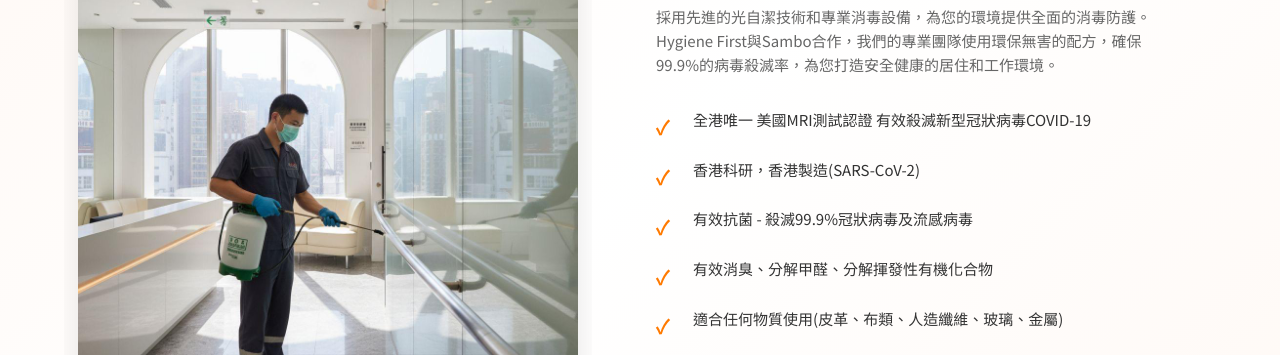
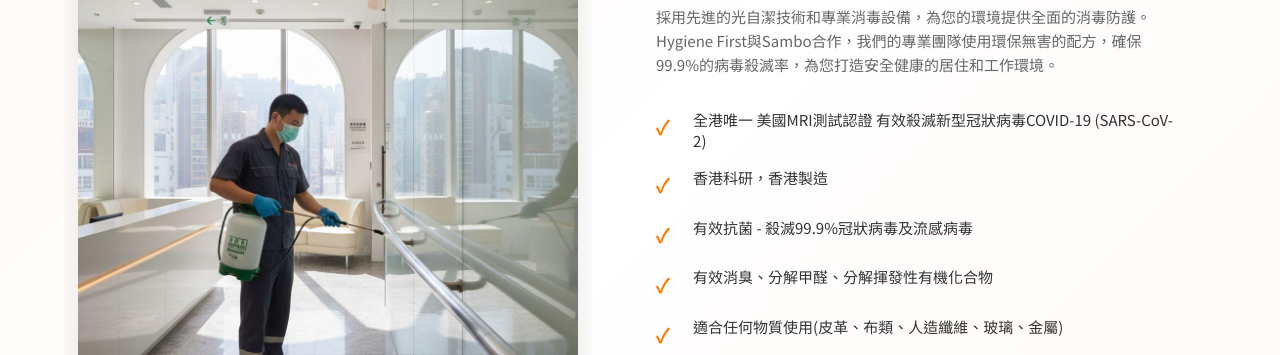
Before and after one commit to GoldCityStudio/hygienefirst_tvp, a website: page disinfection-epidemic-prevention.html in a window 1280 px wide. Shown: the part 305-660 px from the top of the page. Drawn offline with Linux system fonts and the light colour scheme.

```diff
--- a/disinfection-epidemic-prevention.html
+++ b/disinfection-epidemic-prevention.html
@@ -39,8 +39,7 @@
 
     <!-- Google Search Console Verification -->
     <meta name="google-site-verification" content="XXXXXXXXXXXXXXXXXXXXXXXXXXXXXXXXXXXXXXXX" />
-
-    <!-- Structured Data for Service -->
+        <!-- Structured Data for Service -->
     <script type="application/ld+json">
     {
         "@context": "https://schema.org",
@@ -146,11 +145,11 @@
                     <div class="benefits-list mobile-health-benefits-list" style="margin-bottom: 2rem;">
                         <div style="display: flex; align-items: flex-start; margin-bottom: 1rem;">
                             <span style="color: #FF7A00; margin-right: 1.5rem; font-size: 1.2rem; margin-top: 0.2rem; font-weight: bold;">✓</span>
-                            <span style="font-size: 15px; line-height: 1.4; color: #333;">全港唯一 美國MRI測試認證 有效殺滅新型冠狀病毒COVID-19</span>
+                            <span style="font-size: 15px; line-height: 1.4; color: #333;">全港唯一 美國MRI測試認證 有效殺滅新型冠狀病毒COVID-19 (SARS-CoV-2)</span>
                         </div>
                         <div style="display: flex; align-items: flex-start; margin-bottom: 1rem;">
                             <span style="color: #FF7A00; margin-right: 1.5rem; font-size: 1.2rem; margin-top: 0.2rem; font-weight: bold;">✓</span>
-                            <span style="font-size: 15px; line-height: 1.4; color: #333;">香港科研，香港製造(SARS-CoV-2)</span>
+                            <span style="font-size: 15px; line-height: 1.4; color: #333;">香港科研，香港製造</span>
                         </div>
                         <div style="display: flex; align-items: flex-start; margin-bottom: 1rem;">
                             <span style="color: #FF7A00; margin-right: 1.5rem; font-size: 1.2rem; margin-top: 0.2rem; font-weight: bold;">✓</span>
```
